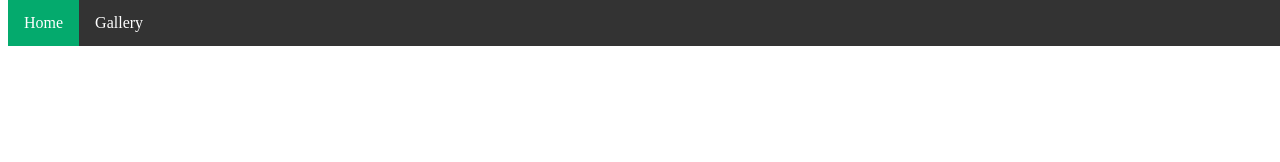
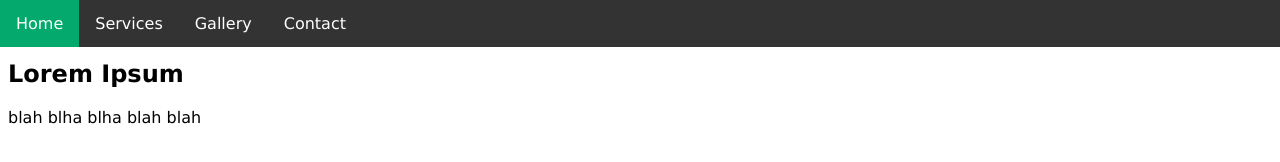
Before and after one commit to liuandy1207/along-landscaping-site, a plain HTML site: page index.html in a window 1280 px wide. Drawn offline with Linux system fonts and the light colour scheme.

Commit message:
added nav bar

```diff
--- a/index.html
+++ b/index.html
@@ -34,10 +34,15 @@
   <nav>
     <ul>
       <li><a class="active" href="index.html">Home</a></li>
+      <li><a href="services.html">Services</a></li>
       <li><a href="gallery.html">Gallery</a></li>
+      <li><a href="contact.html">Contact</a></li>
     </ul>
   </nav>
 
-  <p>?</p>
+  <section class="first">
+    <h1>Lorem Ipsum</h1>
+    <p>blah blha blha blah blah</p>
+  </section>
 </body>
 </html>
--- a/styles.css
+++ b/styles.css
@@ -1,3 +1,17 @@
+body {
+  font-family: Verdana, Tahoma, sans-serif;
+}
+
+.first {
+  margin-top: 60px;
+}
+
+
+
+
+
+
+
 ul {
   list-style-type: none;
   margin: 0;
@@ -6,6 +20,7 @@ ul {
   background-color: #333;
   position: fixed;
   top: 0;
+  left: 0;
   width: 100%;
 }
 
```
Also changed, not shown: gallery.html (+8 -1 lines), contact.html (added).
